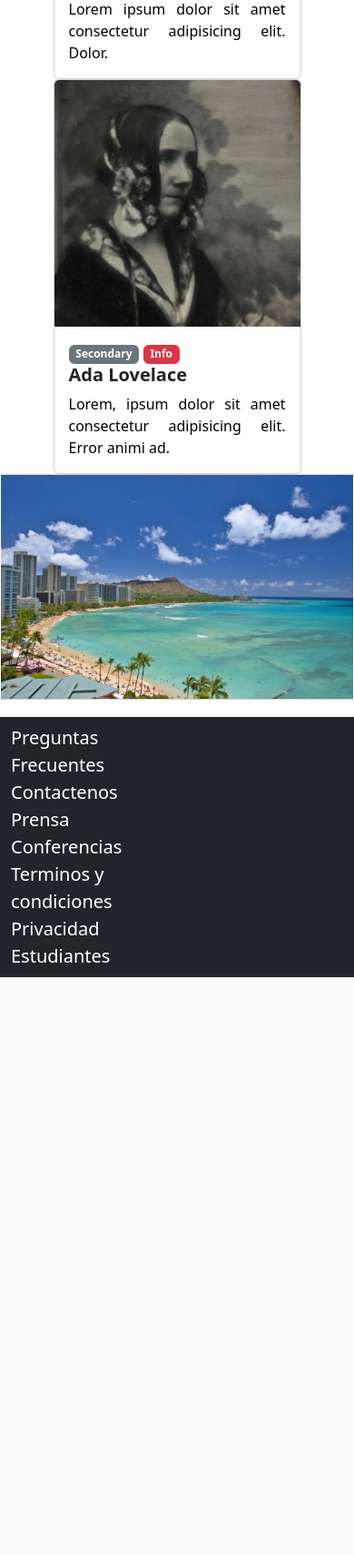
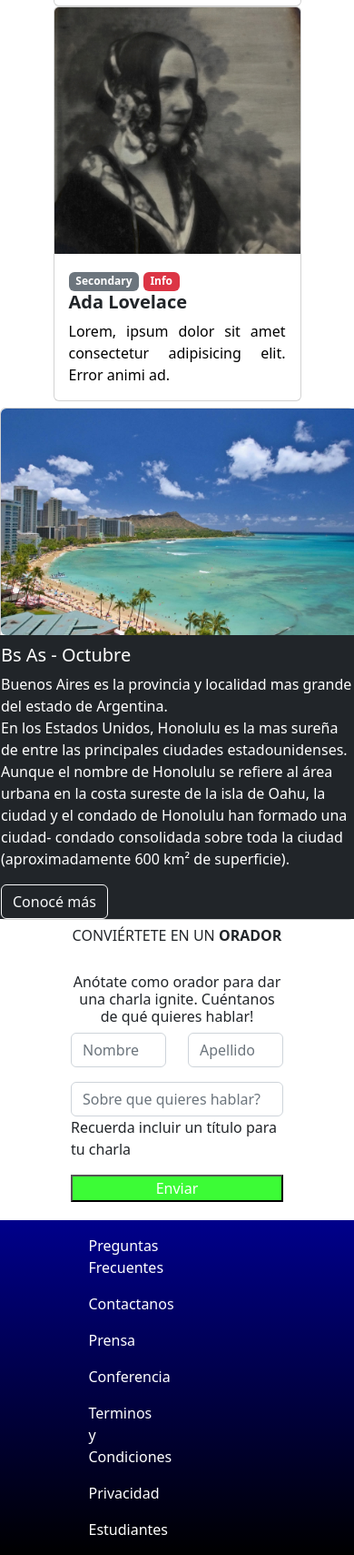
Before and after one commit to TiziBradaschia/IntegradorCodoACodo, a PHP site: page / in a window 390 px wide. Shown: the part 1133-2842 px from the top of the page at 91% size. Before the commit the page ends 2207 px from the top, so only its background shows below. Run offline with PHP 8.4, Linux system fonts and the light colour scheme.

Commit message:
Mejora estetica
Mejora estética del integrador

```diff
--- a/estilos.css
+++ b/estilos.css
@@ -1,3 +1,10 @@
+header{
+    width: 100%;
+    position: fixed;
+    z-index: 1;
+    margin-top: -30px;
+    padding-top: 5px;
+}
 .cartas {
   padding: 2px 2px 2px 2px;
   align-items: center;
@@ -97,3 +104,49 @@
     font-weight: lighter;
     text-align: justify;
 }
+/*Nombres Playa y Texto*/
+#imgPlaya{
+    margin-top: 2%;
+    color: white;
+}
+
+h6{
+    text-align: center;
+}
+
+.card-body-text-imgPlaya{
+    font-weight: lighter;
+    padding-top: 2%;
+}
+.textoPlaya{
+    padding-top: 2px;
+}
+.imagenPlaya{
+    padding-right: 2%;
+}
+#foot{
+
+    background: linear-gradient(darkblue,black);;
+}
+input:hover{
+    background-color: aqua;
+}
+.comprarTickets{
+    color:rgba(8, 252, 0, 0.788);
+}
+/*Contenedor Formulario*/
+
+.contenedorFormulario{
+    margin-left: 20%;
+    margin-right: 20%;
+    padding-top: 2%;
+}
+
+.buttonFormulario{
+    color: white;
+    background-color: rgba(8, 252, 0, 0.788);
+}
+
+.recuerda{
+    font-weight: lighter;
+}
--- a/index.html
+++ b/index.html
@@ -57,7 +57,8 @@
     <h1>Conf Bs As</h1>
     <p><b>Bs As llega por primera vez a la Argentina. Un evento para compartir con <br> nuestra comunidad el conocimiento y experiencia de los expertos que <br> estan creando el futuro de internet. Ven a conocer a miembros del <br> evento, a otros estudiantes de Codo a Codo y los oradores de primer <br> nivel que tenemos para ti. Te esperamos!</p>
     <a class="linkOrador" id="serOrador" href="#">Quiero ser orador</a></b>
-    <button type="button" class="btn btn-success" href="tickets.html">Comprar tickets</button>
+    <!--<form method="POST" action="tickets.html"> dejo alternativa js, funcionan ambas-->
+    <button type="submit" class="btn btn-success" onclick="redireccion()" >Comprar tickets</button> <!--</form>-->
 </div>
 </div>
   </section>
@@ -102,64 +103,113 @@
       </div>
     </div><!--fin contenedor-->
   </section>
-  <div class="row"></div>
-  <div class="row">
+  <section id="imgPlaya">
  <div class="card h-100">
-      <img src="imagenes/honolulu.jpg" class="img-fluid" alt="Responsive image">
+      <div class="row ">
+        <div class="col-md-6 imagenPlaya">
+          <img src="imagenes/honolulu.jpg" class="img-fluid rounded-start" alt="imagen Honolulu">
+        </div>
+          <div class="col-md-6 bg-dark textoPlaya">
+            <div class="card-body-text-imgPlaya">
+              <h5 class="card-title">Bs As - Octubre</h5>
+              <p class="card-text-imgPlaya">Buenos Aires es la provincia y localidad mas grande del estado de Argentina. <br>En los Estados Unidos, Honolulu es la  mas sureña de entre las principales ciudades estadounidenses. Aunque el nombre de Honolulu se refiere al área  urbana en la costa sureste de la isla de Oahu, la ciudad y el condado de Honolulu han formado una ciudad-  condado consolidada sobre toda la ciudad (aproximadamente 600 km² de superficie).</p>
+
+              <button type="button" class="btn  btn-outline-light">Conocé más</button>
+            </div>
+          </div>
+        </div>
+      </div>
+</section>
   </div>
 
+  <section id="FormularioOrador">
+	<div class="contenedorFormulario">
+	  <div>
+		 <h6> CONVIÉRTETE EN UN <b>ORADOR</b></h6>
+		 <br>
+
+		 <h6>Anótate como orador para dar una charla ignite. Cuéntanos de qué quieres hablar!</h6>
+
+		 <div class="row">
+			<div class="col mb-3">
+			  <input type="text" class="form-control" placeholder="Nombre" id="nombreParaSerOrador" aria-label="Nombre">
+			</div>
+			<div class="col">
+			  <input type="text" class="form-control" placeholder="Apellido" aria-label="Apellido">
 			</div>
 		 </div>
 
-  <footer>
-    <nav class="navbar navbar-dark bg-dark">
-      <div class="container">
+		 <div class="mb-3">
+			<input type="sobreQueQuieresHablar" class="form-control" id="exampleFormControlInput3" placeholder="Sobre que quieres hablar?">
+			<p class="recuerda">Recuerda incluir un título para tu charla</p>
+		 </div>
+
+		 <div class="d-grid gap-2">
+			<button class="buttonFormulario" type="button">Enviar</button>
+		 </div>
+	  </div>
+	</div>
+ </section>
+
+  <footer class="navbar navbar-expand-lg" id="foot" >
+	<div class="container-fluid navFooter">
 		 <div class="row">
-          <div class="col-lg-2">
-            <div class="row">
-              <div class="col-lg-12">
-              <a class="navbar-brand" href="https://www.buenosaires.gob.ar/educacion/codo-codo">Preguntas</a>
-              </div></div>
-               <div class="row">
-              <div class="col-lg-12">
-                <a class="navbar-brand" href="https://www.buenosaires.gob.ar/educacion/codo-codo">Frecuentes</a>
-              </div></div>
+			<ul class="navbar-nav">
+
+			<div class="col col-2 ">
+			  <li class="nav-item">
+				 <a class="nav-link active text-white" aria-current="page" href="#">Preguntas Frecuentes</a>
+			  </li>
 			</div>
-          <div class="col-lg-2">
-            <a class="navbar-brand align-text-center" href="#">Contactenos</a>
+
+			<div class="col col-2">
+			  <li class="nav-item">
+				 <a class="nav-link text-white" aria-current="page" href="#">Contactanos</a>
+			  </li>
 			</div>
-          <div class="col-lg-2">
-            <a class="navbar-brand" href="#"> Prensa</a>
+
+			<div class="col col-2 ">
+			  <li class="nav-item">
+				 <a class="nav-link text-white" aria-current="page" href="#">Prensa</a>
+			  </li>
 			</div>
-          <div class="col-lg-2">
-            <a class="navbar-brand" href="#">Conferencias</a>
+
+			<div class="col col-2">
+			  <li class="nav-item">
+				 <a class="nav-link text-white" aria-current="page" href="#conferenciaBsAs">Conferencia</a>
+			  </li>
 			</div>
-          <div class="col-lg-2">
-            <div class="row">
-            <div class="col-lg-12">
-              <a class="navbar-brand" href="#">Terminos y</a>
-              </div></div>
-               <div class="row">
-              <div class="col-lg-12">
-                <a class="navbar-brand" href="#">condiciones</a>
-              </div></div>
 
+			<div class="col col-2">
+			  <li class="nav-item">
+				 <a class="nav-link text-white" aria-current="page" href="#">Terminos y Condiciones</span></a>
+			  </li>
 			</div>
-          <div class="col-lg-2">
-            <a class="navbar-brand" href="#">Privacidad</a>
+
+			<div class="col col-2">
+			  <li class="nav-item">
+				 <a class="nav-link text-white" aria-current="page" href="#">Privacidad</span></a>
+			  </li>
 			</div>
-          <div class="col-lg-2">
-            <a class="navbar-brand" href="#"> Estudiantes</a>
+
+			<div class="col col-2">
+			  <li class="nav-item">
+				 <a class="nav-link text-white" aria-current="page" href="#">Estudiantes</span></a>
+			  </li>
 			</div>
-        </div><!--fin row footer-->
-        </div><!--fin container-->
-
-    </nav>
+		 </ul>
+	  </div>
+	</div>
  </footer>
   <script src="https://cdn.jsdelivr.net/npm/bootstrap@5.2.1/dist/js/bootstrap.bundle.min.js"
     integrity="sha384-u1OknCvxWvY5kfmNBILK2hRnQC3Pr17a+RTT6rIHI7NnikvbZlHgTPOOmMi466C8"
     crossorigin="anonymous"></script>
-    <script scr="scripts.js"></script>
+
+  <script scr="scripts.js">
+  function redireccion() {
+   window.location.href ="tickets.html";
+  }
+  </script>
 </body>
 
 </html>
```
Also changed, not shown: scripts.js (+33 -28 lines), tickets.html (+77 -53 lines). Lines whose indentation alone changed are shown as unchanged.
